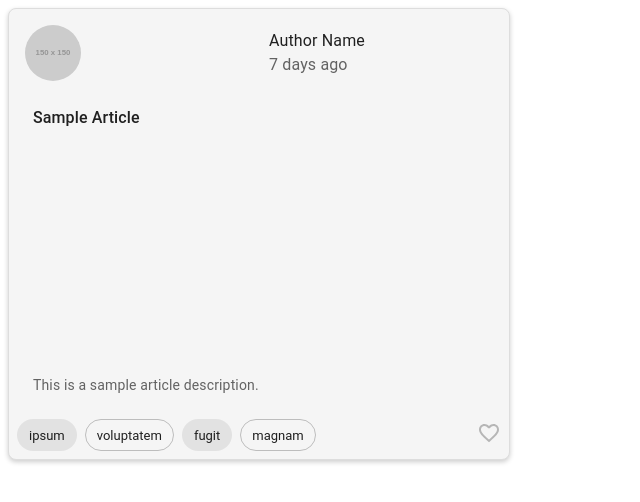
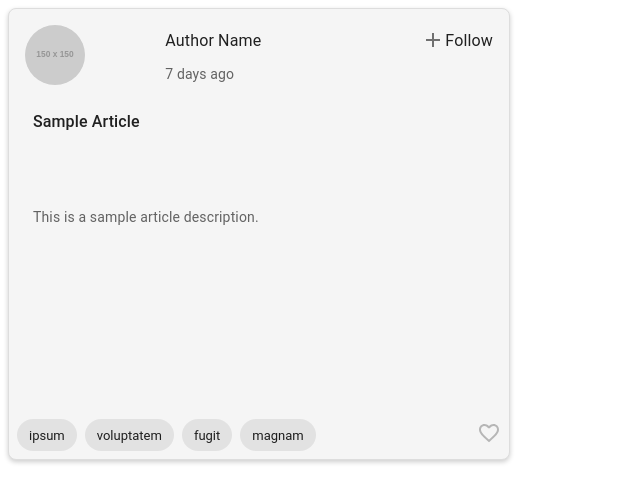
Before and after one commit to 786-aquib/LandingPage, a React (Create React App) app: page /article-card in a window 1280 px wide. Shown: the top 502 px of the page, without its empty margins (0-640 px from the left). Built offline with nearby package versions, Linux system fonts and the light colour scheme.

Commit message:
Added AllArticlePage and designed it, Follow Button Added

```diff
--- a/src/components/ArticleCard.tsx
+++ b/src/components/ArticleCard.tsx
@@ -1,13 +1,18 @@
 import React, { useState } from 'react';
-import { Card, CardActions, CardContent, CardMedia, Typography, Button, Box, Avatar, Stack } from '@mui/material';
+import { Card, CardActions, CardContent, Box, Avatar, Stack, Typography, Chip, ListItemButton, ListItemText } from '@mui/material';
 import FavoriteIcon from '@mui/icons-material/Favorite';
 import FavoriteBorderIcon from '@mui/icons-material/FavoriteBorder';
+import AddIcon from '@mui/icons-material/Add';
 import { formatDistanceToNow } from 'date-fns';
-import Chip from '@mui/material/Chip';
 import { useNavigate } from 'react-router-dom';
+import { useDispatch } from 'react-redux';
+import { favoriteArticle } from '../redux/articleSlice'; // Correct import
+import { AppDispatch } from '../redux/store'; // Import AppDispatch type
+import CheckBoxIcon from '@mui/icons-material/CheckBox';
+
 
 interface ArticleCardProps {
-  slug : string;
+  slug: string;
   image: string;
   title: string;
   author: string;
@@ -27,17 +32,25 @@ const ArticleCard: React.FC<ArticleCardProps> = ({
   favorited,
   favoritesCount,
   createdAt,
-  taglist
+  taglist,
 }) => {
   const navigate = useNavigate();
+  const dispatch = useDispatch<AppDispatch>(); // Correctly type dispatch
   const [isFavorited, setIsFavorited] = useState(favorited);
+  const [followArticle, setFollowArticle] = useState(false);
 
   const handleClick = () => {
-    setIsFavorited(prev => !prev);
+    dispatch(favoriteArticle(slug)); // Pass only slug, not an object
+    setIsFavorited(!isFavorited); // Toggle favorite state locally
+  };
+
+  const handleFollow = () => {
+    setFollowArticle(!followArticle);
   };
 
   const handleViewDetails = () => {
-    navigate('/AllArticleData', { state: {
+    navigate('/AllArticleData', {
+      state: {
         slug,
         image,
         title,
@@ -46,8 +59,9 @@ const ArticleCard: React.FC<ArticleCardProps> = ({
         favorited: isFavorited,
         favoritesCount,
         createdAt,
-      taglist
-    } });
+        taglist,
+      },
+    });
   };
 
   return (
@@ -63,7 +77,7 @@ const ArticleCard: React.FC<ArticleCardProps> = ({
         border: '1px solid #ddd',
         minWidth: 500,
         minHeight: 450,
-        bgcolor: 'whitesmoke'
+        bgcolor: 'whitesmoke',
       }}
     >
       <Box
@@ -74,34 +88,48 @@ const ArticleCard: React.FC<ArticleCardProps> = ({
         }}
       >
         <Stack direction="row" spacing={2}>
-          <Avatar
-            alt="Author"
-            src={image}
-            sx={{ width: 56, height: 56 }}
-          />
+          <Avatar alt="Author" src={image} sx={{ width: 60, height: 60 }} />
         </Stack>
-        <Box>
-          <div onClick={handleViewDetails} style={{ cursor: 'pointer' }}>
+        <Box
+          sx={{
+            display: 'flex',
+            flexDirection: 'column',
+            justifyContent: 'space-between',
+          }}
+        >
+          <Box sx={{ display: 'flex', alignItems: 'center' }}>
             <Typography
+              onClick={handleViewDetails}
               sx={{
+                cursor: 'pointer',
+                fontSize: '1rem',
                 overflow: 'hidden',
                 textOverflow: 'ellipsis',
                 display: '-webkit-box',
                 WebkitLineClamp: 1,
                 WebkitBoxOrient: 'vertical',
-                marginRight: 16,
-                marginTop: 0.5,
-                fontVariant: 'contextual',
-                textDecorationStyle: 'solid',
+                marginRight: 20,
+                lineHeight: 1.2,
               }}
             >
               {author}
             </Typography>
+            <div onClick={handleFollow}>
+              { followArticle ? (
+                <CheckBoxIcon color='success' fontSize='medium'/>
+              ) : (
+                <div style={{display:'flex', flexDirection: 'row'}}>
+              <AddIcon  style = {{ marginTop: 2.5}}color="action" fontSize="medium"/>
+              <ListItemText primary="Follow" />
               </div>
+        )}
+            </div>
+          </Box>
           <Typography
             sx={{
               color: 'text.secondary',
-              fontSize: 'subtitle1',
+              fontSize: '0.875rem',
+              marginTop: 0.5,
             }}
           >
             {formatDistanceToNow(new Date(createdAt), { addSuffix: true })}
@@ -118,8 +146,7 @@ const ArticleCard: React.FC<ArticleCardProps> = ({
           padding: 1,
         }}
       >
-        <Box>
-          <div onClick={handleViewDetails} style={{ cursor: 'pointer' }}>
+        <Box onClick={handleViewDetails} sx={{ cursor: 'pointer' }}>
           <Typography
             variant="h6"
             component="div"
@@ -137,7 +164,6 @@ const ArticleCard: React.FC<ArticleCardProps> = ({
           >
             {title}
           </Typography>
-          </div>
         </Box>
         <Typography
           variant="body2"
@@ -149,7 +175,7 @@ const ArticleCard: React.FC<ArticleCardProps> = ({
             WebkitLineClamp: 2,
             WebkitBoxOrient: 'vertical',
             fontSize: '0.875rem',
-            marginBottom: 1,
+            marginBottom: 22,
             marginLeft: 2,
           }}
         >
@@ -162,20 +188,19 @@ const ArticleCard: React.FC<ArticleCardProps> = ({
           display: 'flex',
           justifyContent: 'space-between',
           padding: 1,
-          maxWidth: '500px',
         }}
       >
         <Stack direction="row" spacing={1}>
           {taglist.map((tag, index) => (
-            <Chip key={index} label={tag} variant={index % 2 === 0 ? 'filled' : 'outlined'} />
+            <Chip key={index} label={tag} variant={index % 1 === 0 ? 'filled' : 'outlined'} />
           ))}
         </Stack>
 
         <div onClick={handleClick} style={{ cursor: 'pointer' }}>
           {isFavorited ? (
-            <FavoriteIcon color='warning' fontSize='medium' />
+            <FavoriteIcon color="warning" fontSize="medium" />
           ) : (
-            <FavoriteBorderIcon color='disabled' fontSize='medium' />
+            <FavoriteBorderIcon color="disabled" fontSize="medium" />
           )}
         </div>
       </CardActions>
--- a/src/components/Profile.tsx
+++ b/src/components/Profile.tsx
@@ -1,10 +1,13 @@
 import { Avatar, Box } from '@mui/material';
-import React from 'react';
 import WebsiteName from './WebsiteName';
 import AvatarDemo from './Avatar';
 import ArticleList from './ArticleList';
+import { request } from 'http';
 
 function Profile() {
+
+  const token2 =  localStorage.getItem('token');
+   console.log("token : 2" + token2);
   return (
     <div style={{ overflow: 'hidden', margin: 0, padding: 0 }}>
       <Box
--- a/src/components/SignIn.tsx
+++ b/src/components/SignIn.tsx
@@ -14,6 +14,7 @@ import MuiAlert, { AlertProps } from '@mui/material/Alert';
 import { Snackbar } from '@mui/material';
 import { useForm, SubmitHandler } from 'react-hook-form';
 import { useNavigate } from 'react-router-dom';
+import { tokenToString } from 'typescript';
 
 const Alert = React.forwardRef<HTMLDivElement, AlertProps>(function Alert(props, ref) {
   return <MuiAlert elevation={6} ref={ref} variant="filled" {...props} />;
@@ -53,6 +54,8 @@ export default function SignIn() {
         }),
       });
 
+    //  https://api.realworld.io//api/articles/:slug/favorite
+
       if (response.ok) {
         const result = await response.json();
         let successMessage = "Sign-In Successful!";
@@ -62,6 +65,7 @@ export default function SignIn() {
 
         console.log('Sign in successful:', result);
         localStorage.setItem('token', result.user.token);
+        console.log("token : 2" + result.user.token);
 
         navigate("/Home");
       } else {
--- a/src/index.tsx
+++ b/src/index.tsx
@@ -3,12 +3,11 @@ import React from 'react';
 import { createRoot } from 'react-dom/client';
 import App from './App';
 import { Provider } from 'react-redux';
-import {store} from './redux/store';
+import store from './redux/store';
 
 // Get the root element
 const rootElement = document.getElementById('root');
 
-// Create a root using createRoot
 if (rootElement) {
   const root = createRoot(rootElement);
 
--- a/src/redux/articleSlice.ts
+++ b/src/redux/articleSlice.ts
@@ -56,15 +56,22 @@ export const fetchArticles = createAsyncThunk(
 );
 
 // Async thunk for favoriting an article
+// In articleSlice.ts
 export const favoriteArticle = createAsyncThunk(
   'articles/favoriteArticle',
   async (slug: string, { rejectWithValue }) => {
+    const token = localStorage.getItem('token'); // Retrieve the token from localStorage
+    if (!token) {
+      return rejectWithValue('No token found');
+    }
+
     try {
       const response = await fetch(`https://api.realworld.io/api/articles/${slug}/favorite`, {
         method: 'POST',
         headers: {
           'Accept': 'application/json',
           'Content-Type': 'application/json',
+          'Authorization': `Token ${token}`, // Include the token in the Authorization header
         },
       });
 
@@ -79,6 +86,7 @@ export const favoriteArticle = createAsyncThunk(
     }
   }
 );
+
 
 const articlesSlice = createSlice({
   name: 'articles',
--- a/src/redux/store.ts
+++ b/src/redux/store.ts
@@ -1,12 +1,29 @@
+// import { configureStore } from '@reduxjs/toolkit';
+// import articlesReducer from './articleSlice'; // Ensure the path is correct
+
+// export const store = configureStore({
+//   reducer: {
+//     articles: articlesReducer,
+//   },
+// });
+
+
+// // Define RootState and AppDispatch types
+// export type RootState = ReturnType<typeof store.getState>;
+// export type AppDispatch = typeof store.dispatch;
+
+
+
 import { configureStore } from '@reduxjs/toolkit';
-import articlesReducer from './articleSlice'; // Ensure the path is correct
+import articlesReducer from './articleSlice';
 
-export const store = configureStore({
+const store = configureStore({
   reducer: {
     articles: articlesReducer,
   },
 });
 
-// Define RootState and AppDispatch types
 export type RootState = ReturnType<typeof store.getState>;
 export type AppDispatch = typeof store.dispatch;
+
+export default store;
```
Also changed, not shown: src/components/AllArticleData.tsx (+58 -25 lines), src/components/SignUp.tsx (line endings or trailing spaces). Lines whose indentation alone changed are shown as unchanged.
